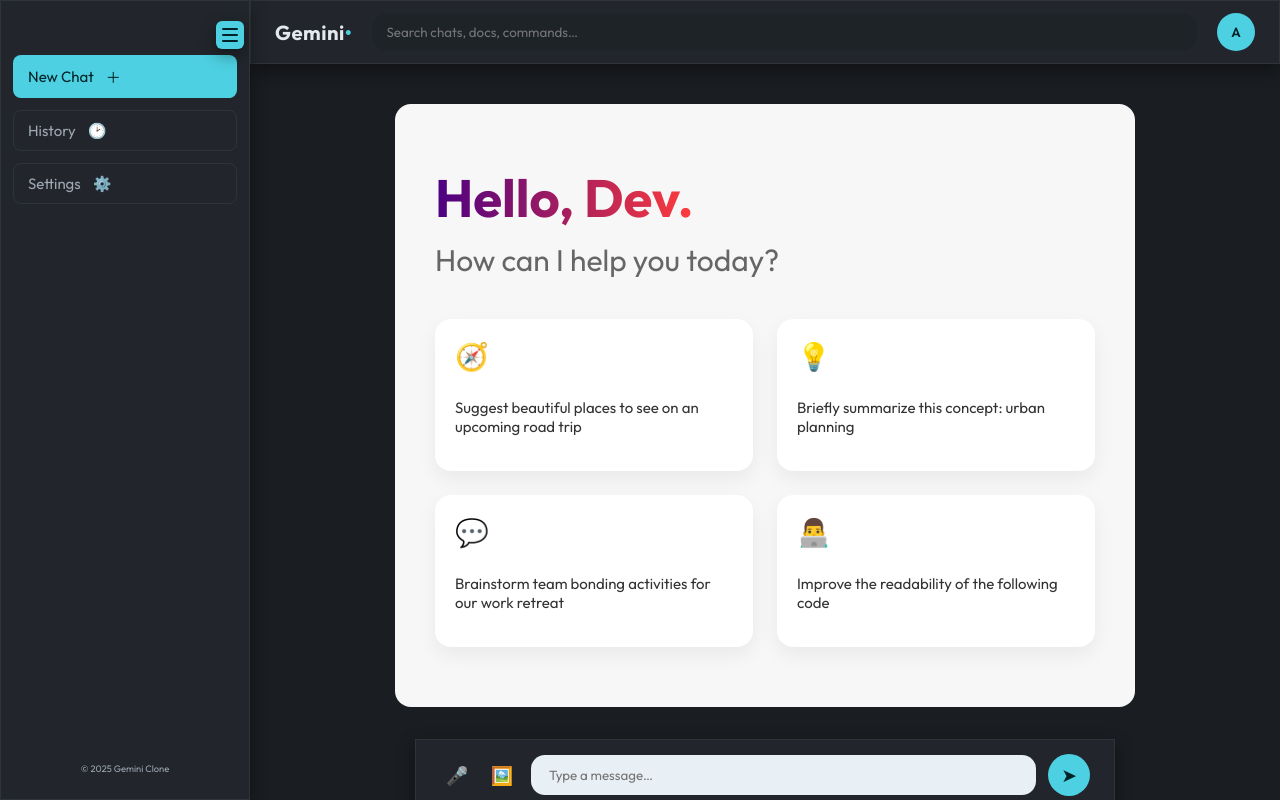
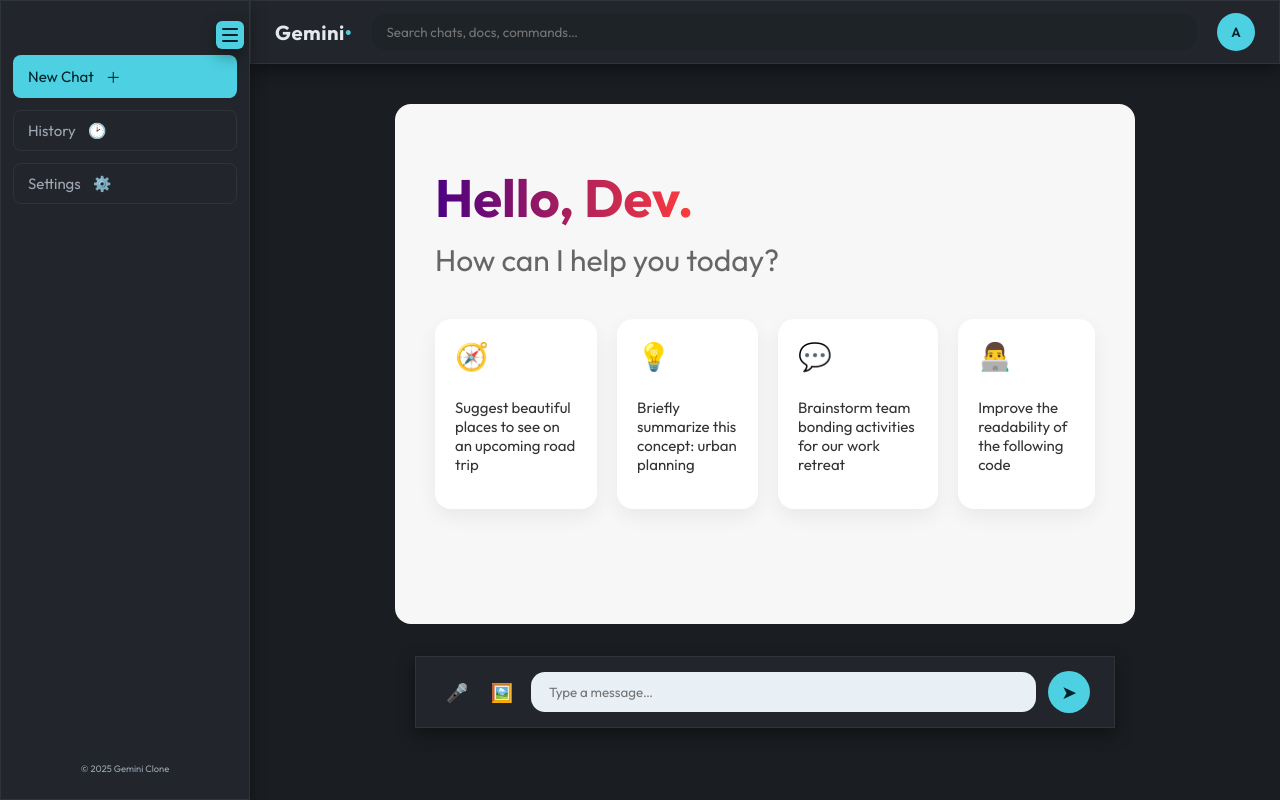
Before and after one commit to alokuidev/gemini-ai-clone, a React (Vite) app: page / in a window 1280 px wide. Built offline with nearby package versions, Linux system fonts and the light colour scheme.

Commit message:
hero section corrected

```diff
--- a/src/index.css
+++ b/src/index.css
@@ -324,9 +324,8 @@
 }
 
 .prompt-grid {
-  display: grid;
-  grid-template-columns: repeat(auto-fit, minmax(240px, 1fr));
-  gap: 24px;
+  display: flex;
+  gap: 20px;
 }
 
 .prompt-card {
```
